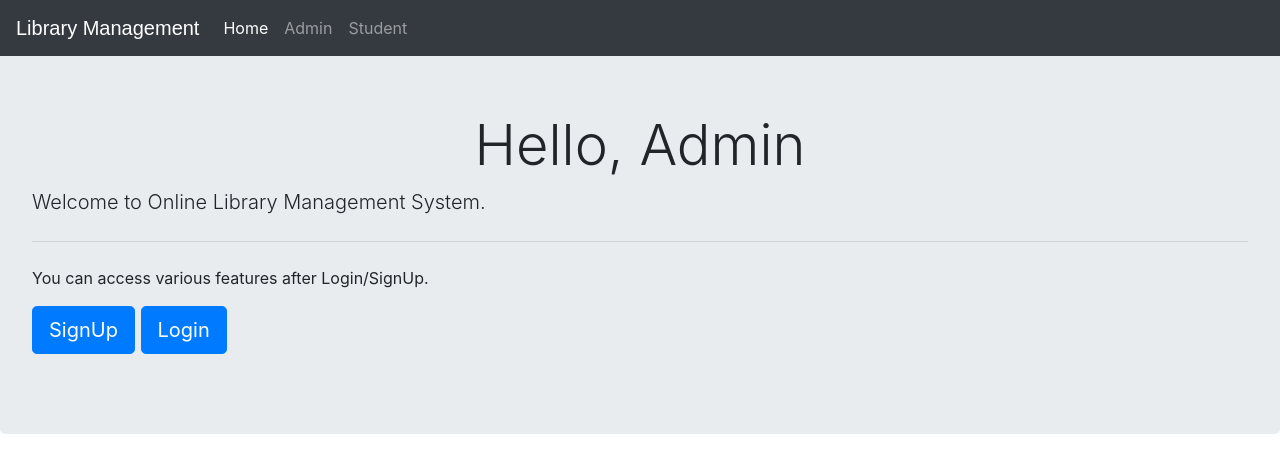
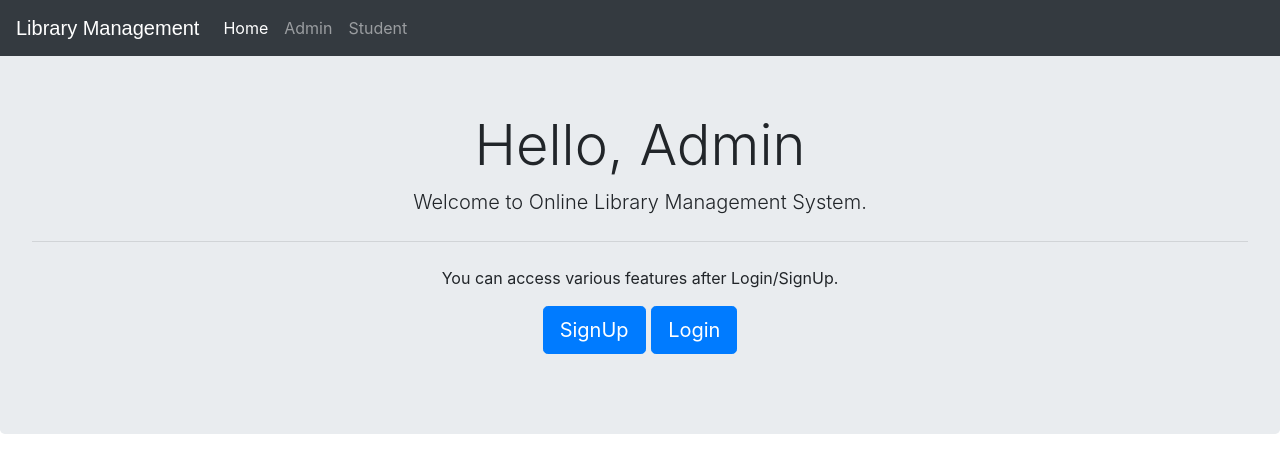
Before and after one commit to omule0/LIBRARY-MANAGEMENT-SYSTEM, a Django app: page /adminclick in a window 1280 px wide. Shown: the top 473 px of the page. Run offline with Django 3.2, Linux system fonts and the light colour scheme; some libraries are stand-ins or nearby versions.

Commit message:
algnment

```diff
--- a/librarymanagement/templates/library/adminclick.html
+++ b/librarymanagement/templates/library/adminclick.html
@@ -31,11 +31,12 @@
   <body>
     {% include "library/navbar.html" %}
     <br /><br />
-    <div class="jumbotron">
+    <div class="jumbotron" style="text-align: center">
       <h1 class="display-4">Hello, Admin</h1>
       <p class="lead">Welcome to Online Library Management System.</p>
       <hr class="my-4" />
       <p>You can access various features after Login/SignUp.</p>
+
         <p class="lead">
           <a class="btn btn-primary btn-lg" href="adminsignup" role="button"
             >SignUp</a
@@ -44,6 +45,8 @@
             >Login</a
           >
         </p>
+
+
     </div>
   </body>
 </html>
--- a/librarymanagement/templates/library/studentclick.html
+++ b/librarymanagement/templates/library/studentclick.html
@@ -32,7 +32,7 @@
   <body>
     {% include "library/navbar.html" %}
     <br /><br />
-    <div class="jumbotron">
+    <div class="jumbotron" style="text-align: center">
       <h1 class="display-4">Hello, Student</h1>
       <p class="lead">Welcome to Online Library Management System.</p>
       <hr class="my-4" />
```
Also changed, not shown: librarymanagement/db.sqlite3. Lines whose indentation alone changed are shown as unchanged.
